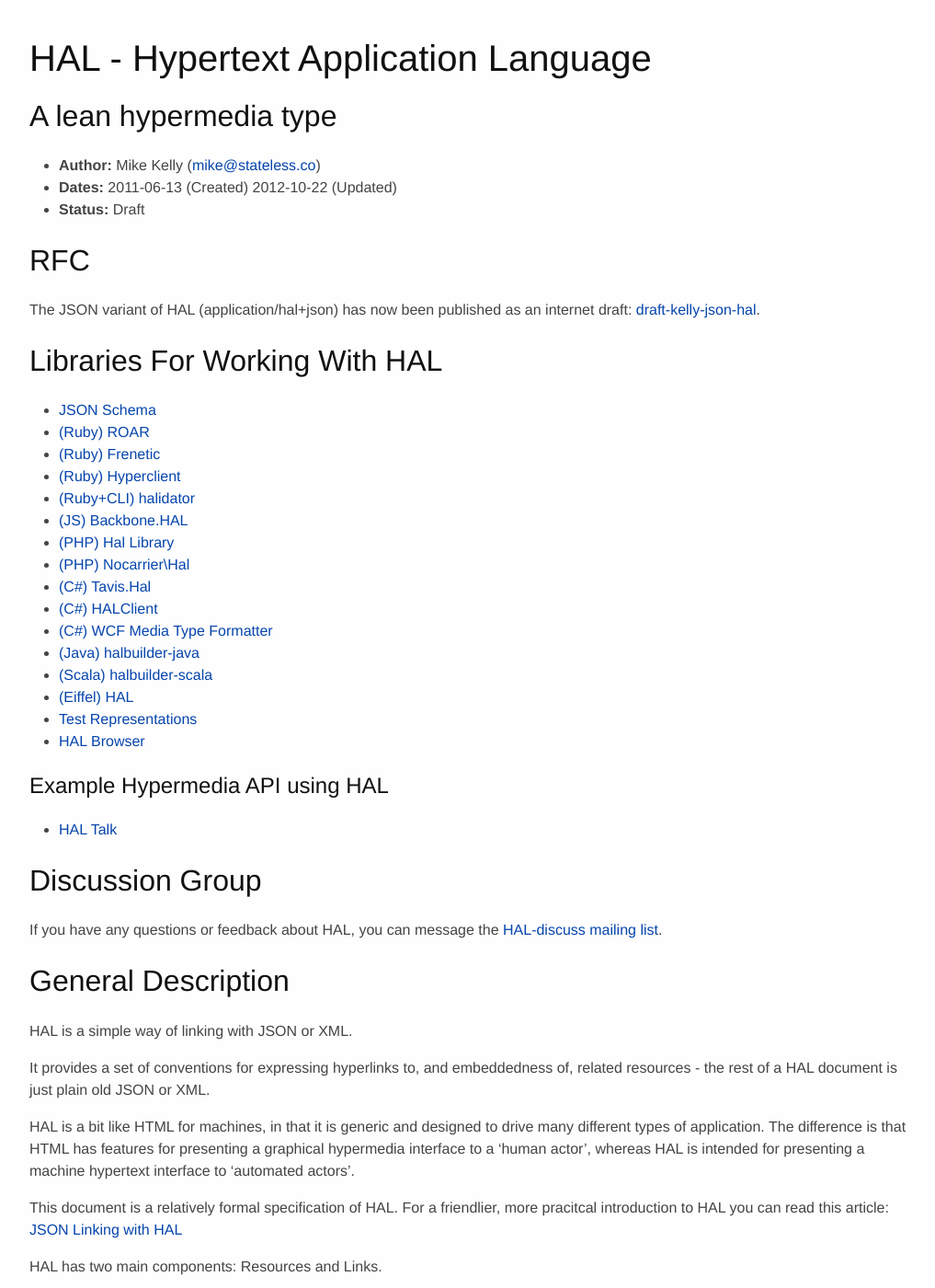
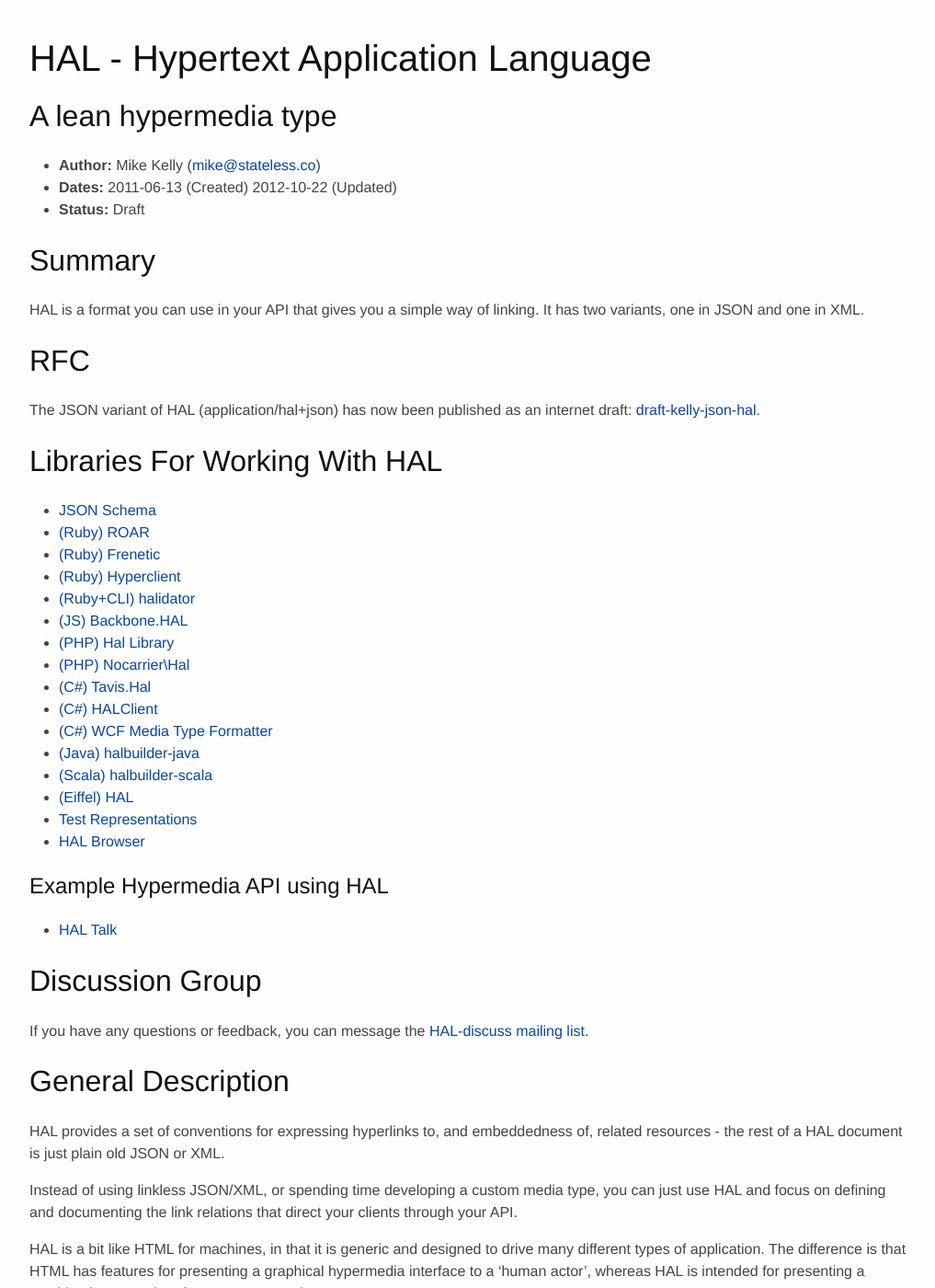
Before and after one commit to mikekelly/hal_specification, a Jekyll site: the page built from hal_specification.md, in a window 1280 px wide and 1400 px high. Shown: the whole window at 92% size, without its empty margins (128-1145 px from the left). Built offline with Jekyll 4.4.1, drawn with Linux system fonts in a browser that asks for light colours; Markdown is read by kramdown in place of the engine named in the settings; some of the changed text lies outside the part shown.

Commit message:
copy changes, example changes

```diff
--- a/hal_specification.md
+++ b/hal_specification.md
@@ -8,6 +8,11 @@ layout: default
 * __Author:__ Mike Kelly ([mike@stateless.co][1])
 * __Dates:__ 2011-06-13 (Created) 2012-10-22 (Updated)
 * __Status:__ Draft
+
+## Summary
+
+HAL is a format you can use in your API that gives you a simple way of
+linking. It has two variants, one in JSON and one in XML.
 
 ## RFC
 
@@ -37,16 +42,18 @@ The JSON variant of HAL (application/hal+json) has now been published as an inte
 
 ## Discussion Group
 
-If you have any questions or feedback about HAL, you can message the
+If you have any questions or feedback, you can message the
 [HAL-discuss mailing list][2].
 
 ## General Description
 
-HAL is a simple way of linking with JSON or XML.
-
-It provides a set of conventions for expressing hyperlinks to, and
+HAL provides a set of conventions for expressing hyperlinks to, and
 embeddedness of, related resources - the rest of a HAL document is just
 plain old JSON or XML.
+
+Instead of using linkless JSON/XML, or spending time developing a custom
+media type, you can just use HAL and focus on defining and documenting
+the link relations that direct your clients through your API.
 
 HAL is a bit like HTML for machines, in that it is generic and designed
 to drive many different types of application. The difference is that
@@ -54,9 +61,10 @@ HTML has features for presenting a graphical hypermedia interface to a
 'human actor', whereas HAL is intended for presenting a machine
 hypertext interface to 'automated actors'.
 
-This document is a relatively formal specification of HAL. For a
-friendlier, more pracitcal introduction to HAL you can read this
+For a pracitcal introduction to hal+json you can read this
 article: [JSON Linking with HAL][3]
+
+## The HAL Model
 
 HAL has two main components: Resources and Links.
 * Resources can have their own state, links, and other embedded resources.
@@ -110,6 +122,8 @@ Here is the same example using the XML variant of HAL:
 <resource href="/orders">
   <link rel="next" href="/orders?page=2" />
   <link rel="find" href="/orders{?id}" templated="true" />
+  <link rel="admin" href="/admins/2" title="Fred" />
+  <link rel="admin" href="/admins/5" title="Kate" />
   <currentlyProcessing>14<currentlyProcessing>
   <shippedToday>20</shippedToday>
   <resource rel="order" href="/orders/123">
@@ -133,10 +147,6 @@ Here is the same example using the XML variant of HAL:
 
 HAL is two media types (application/hal+json & application/hal+xml) with
 which applications are exposed as sets of link relations.
-
-Instead of using linkless JSON/XML, or spending time developing a custom
-media type, you can just use HAL and focus on defining the link
-relations to drive your application.
 
 HAL encourages the use of link relations to:
 
```
Also changed, not shown: other parts of hal_specification.md (+7 -3 lines).
